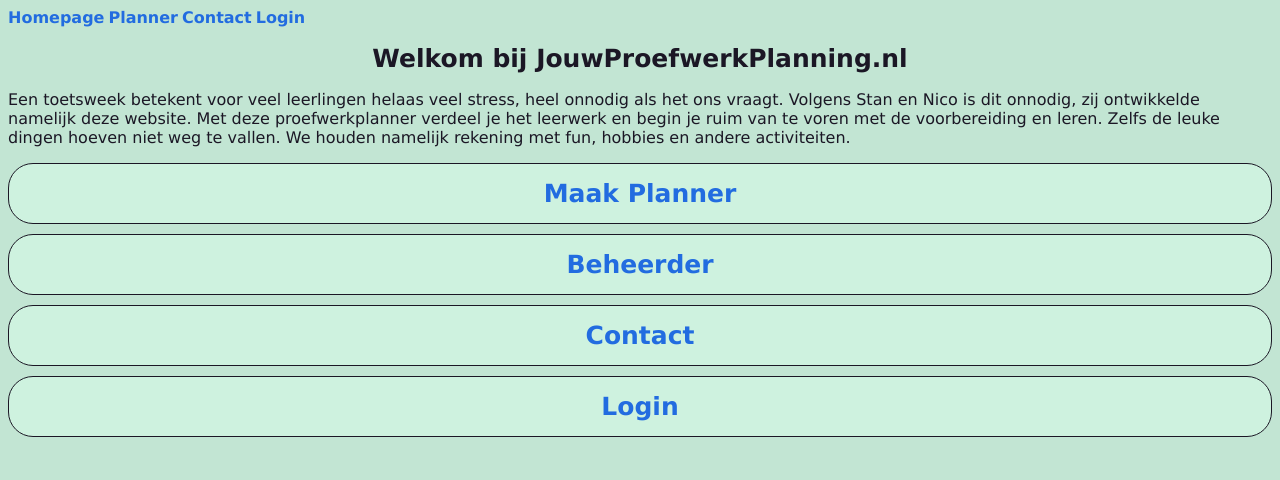
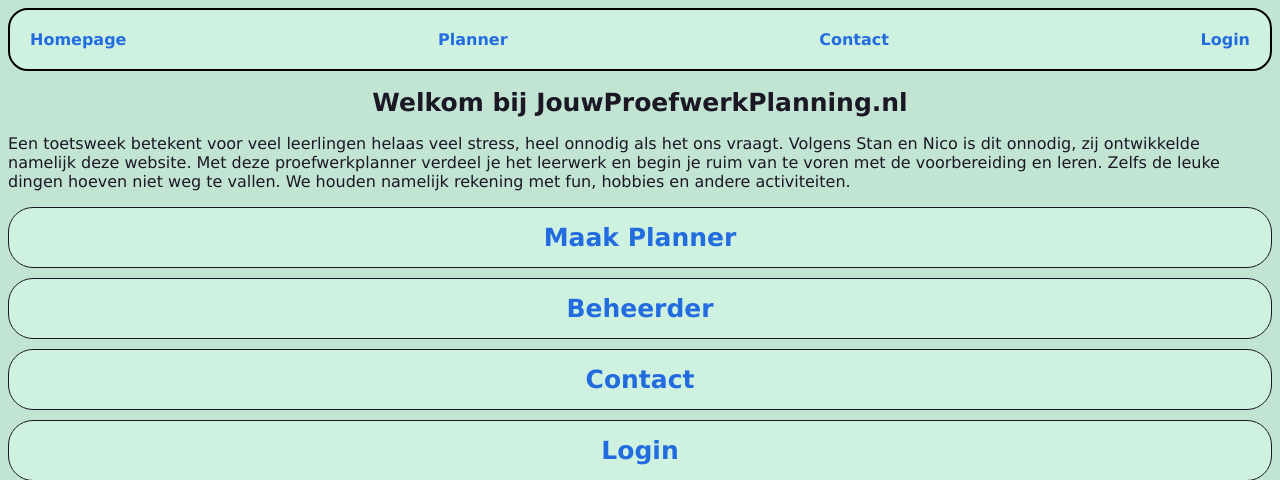
Before and after one commit to Sharky05/php-exam-planner, a PHP site: page / in a window 1280 px wide. Shown: the top 480 px of the page. Run offline with PHP 8.4, Linux system fonts and the light colour scheme.

Commit message:
Update style.css

```diff
--- a/style.css
+++ b/style.css
@@ -3,6 +3,16 @@
 body {
   background-color: #C2E5D3;
 }
+
+#nav-items {
+        display: flex;
+        padding: 20px;
+        justify-content: space-between;
+        align-items: center;
+        background: #cef2df;
+        border-radius: 20px;
+        border: 2px solid black;
+    }
 
 input {
   width: 100%;
```
